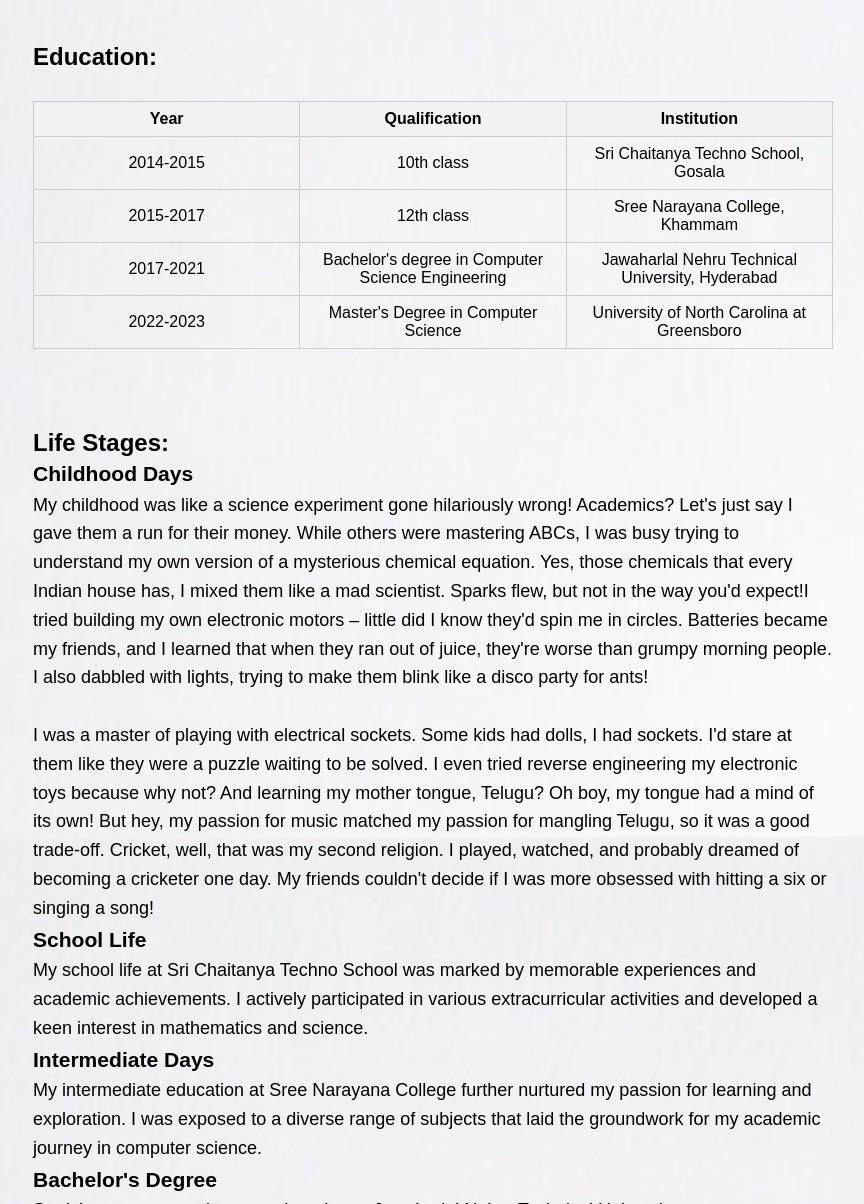
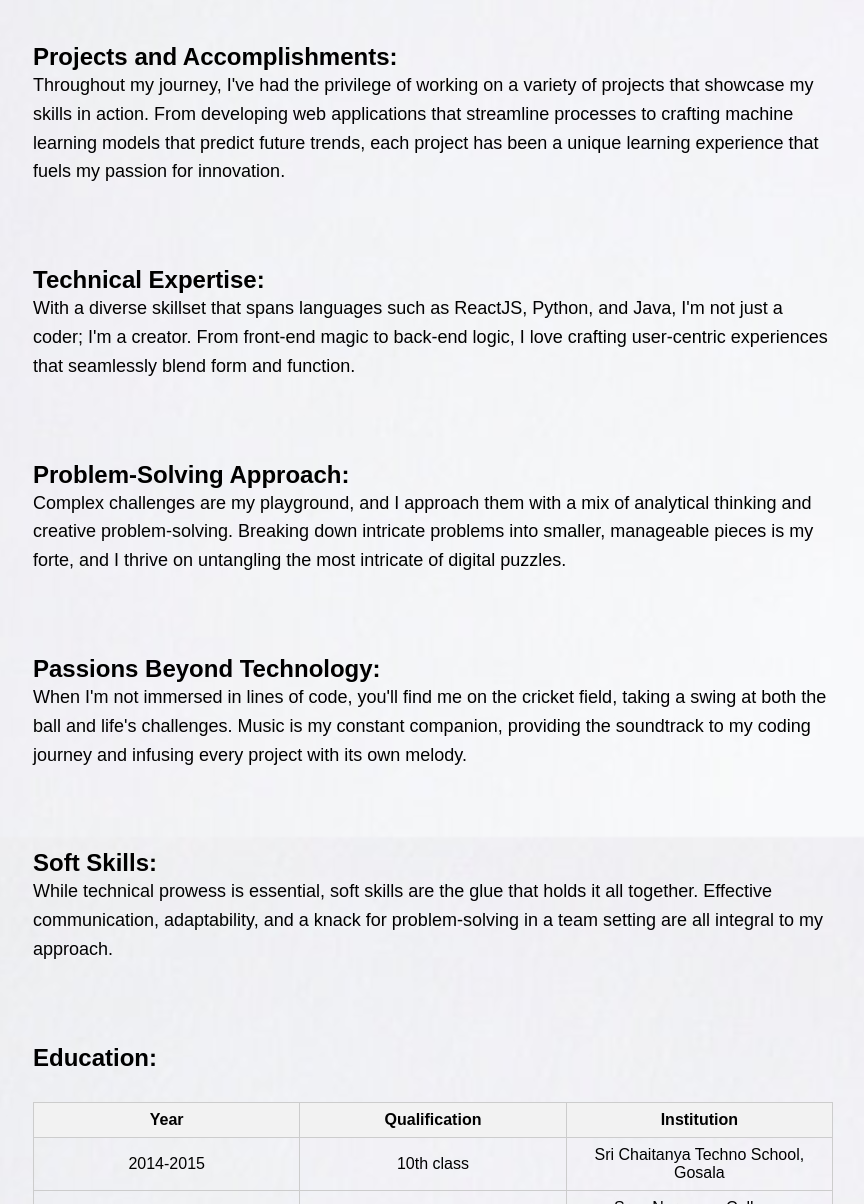
Before and after one commit to vvvardhan3/portfolio-website, a website: page about.html in a window 1280 px wide. Shown: the part 443-1647 px from the top of the page, without its empty margins (207-1071 px from the left). Drawn offline with Linux system fonts and the light colour scheme.

Commit message:
updated aboutme

```diff
--- a/about.html
+++ b/about.html
@@ -39,6 +39,54 @@
                 lens, or sharing insights on my blog. I believe in continuous growth and the power of
                 collaboration to create remarkable things.</p>
         </div>
+
+    </section>
+
+    <section id="Projects and Accomplishments" class="about-container">
+        <h2>Projects and Accomplishments:</h2>
+        <div class="about-content">
+            <p>Throughout my journey, I've had the privilege of working on a variety of projects that showcase my
+                skills in action. From developing web applications that streamline processes to crafting machine
+                learning models that predict future trends, each project has been a unique learning experience that
+                fuels my passion for innovation.</p>
+        </div>
+    </section>
+
+    <section id="Technical Expertise" class="about-container">
+        <h2>Technical Expertise:</h2>
+        <div class="about-content">
+            <p>With a diverse skillset that spans languages such as <span class="fun-text">ReactJS, Python, and Java</span>,
+                I'm not just a coder; I'm a creator. From front-end magic to back-end logic, I love crafting
+                user-centric experiences that seamlessly blend form and function.</p>
+
+        </div>
+    </section>
+
+    <section id="Problem-Solving Approach" class="about-container">
+        <h2>Problem-Solving Approach:</h2>
+        <div class="about-content">
+            <p>Complex challenges are my playground, and I approach them with a mix of analytical thinking and creative
+                problem-solving. Breaking down intricate problems into smaller, manageable pieces is my forte, and I
+                thrive on untangling the most intricate of digital puzzles.</p>
+        </div>
+    </section>
+
+    <section id="Passions Beyond Technology" class="about-container">
+        <h2>Passions Beyond Technology:</h2>
+        <div class="about-content">
+            <p>When I'm not immersed in lines of code, you'll find me on the cricket field, taking a swing at both the
+                ball and life's challenges. Music is my constant companion, providing the soundtrack to my coding
+                journey and infusing every project with its own melody.</p>
+        </div>
+    </section>
+
+    <section id="Soft Skills" class="about-container">
+        <h2>Soft Skills:</h2>
+        <div class="about-content">
+            <p>While technical prowess is essential, soft skills are the glue that holds it all together. Effective
+                communication, adaptability, and a knack for problem-solving in a team setting are all integral to my
+                approach.</p>
+        </div>
     </section>
 
     <section id="education" class="about-container">
@@ -79,10 +127,10 @@
             <p>My childhood was like a science experiment gone hilariously wrong! Academics? Let's just say I gave
                 them a run for their money. While others were mastering ABCs, I was busy trying to understand my own
                 version of a mysterious chemical equation. Yes, those chemicals that every Indian house has, I mixed
-                them like a mad scientist. Sparks flew, but not in the way you'd expect!I tried building my own
-            electronic motors – little did I know they'd spin me in circles. Batteries became my friends, and I
-            learned that when they ran out of juice, they're worse than grumpy morning people. I also dabbled with
-            lights, trying to make them blink like a disco party for ants!</p><br>
+                them like a mad scientist. Sparks flew, but not in the way you'd expect!.
+                I tried building my own electronic motors - little did I know they'd spin me in circles.
+                Batteries became my friends, and I learned that when they ran out of juice, they're worse than grumpy morning people.
+                I also dabbled with lights, trying to make them blink like a disco party for ants!</p><br>
             <p>I was a master of playing with electrical sockets. Some kids had dolls, I had sockets. I'd stare at
                     them like they were a puzzle waiting to be solved. I even tried reverse engineering my electronic toys
                     because why not? And learning my mother tongue, Telugu? Oh boy, my tongue had a mind of its own! But
@@ -105,6 +153,7 @@
             <p>Pursuing a master's degree in computer science at the University of North Carolina at Greensboro has
                 allowed me to broaden my horizons. Collaborating with diverse peers and diving into advanced
                 topics has fueled my passion for innovation and problem-solving.</p>
+
         </div>
     </section>
 
```
